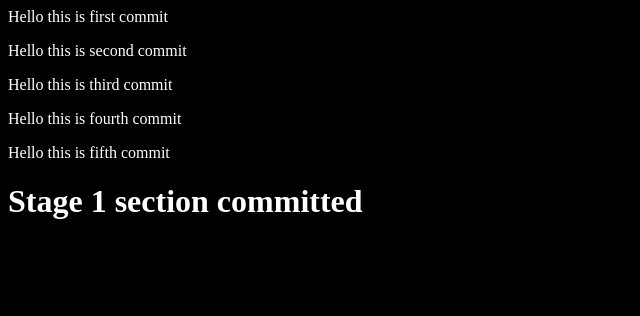
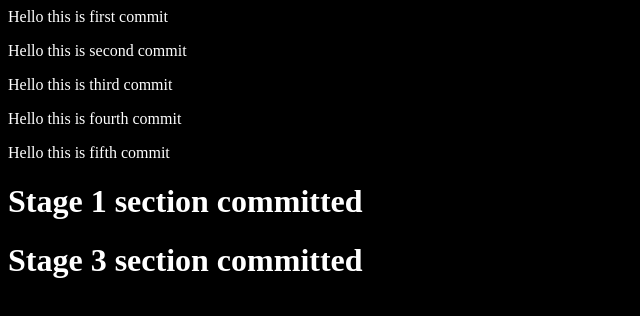
Before and after one commit to mazhar647/python-tutorials, a plain HTML site: page index.html in a window 1280 px wide. Shown: the whole page, without its empty margins (0-640 px from the left). Drawn offline with Linux system fonts and the light colour scheme.

Commit message:
stage 3 work committed

```diff
--- a/index.html
+++ b/index.html
@@ -7,6 +7,7 @@
     <p>Hello this is fifth commit</p>
 
 <h1>Stage 1 section committed</h1>
+<h1>Stage 3 section committed</h1>
 
     </body>
     <style>
```
